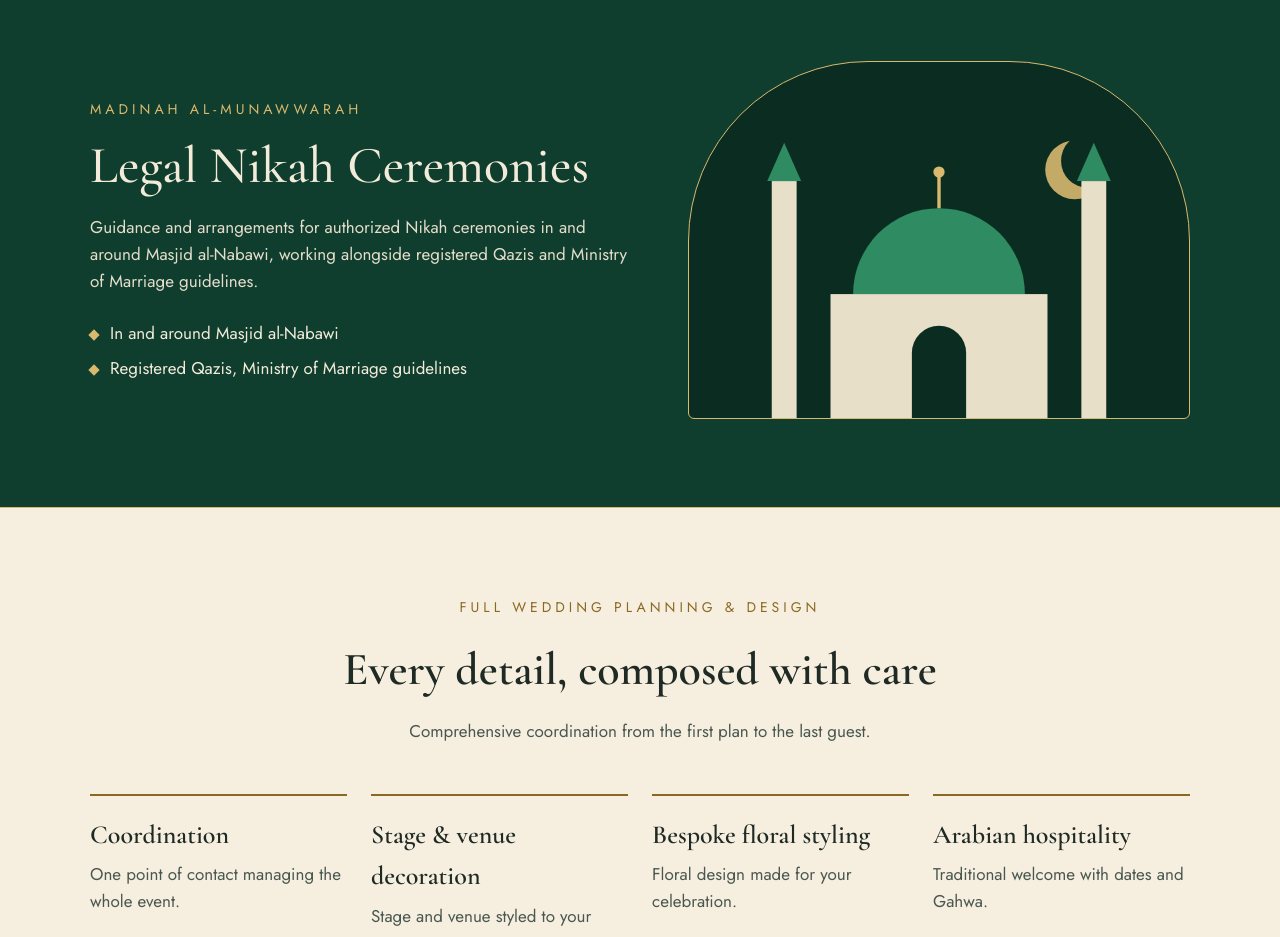
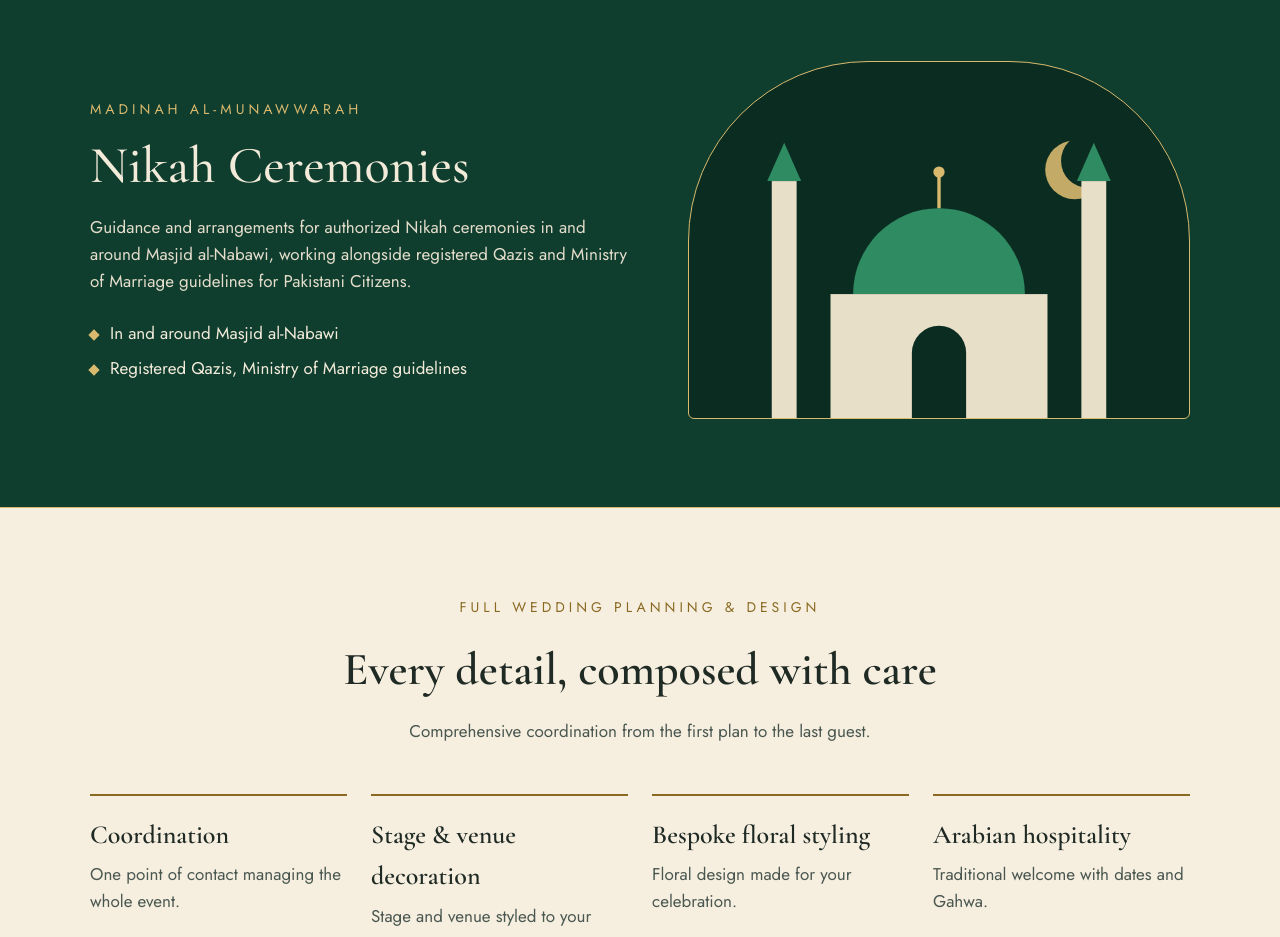
Before and after one commit to almirahmad/Rabiya-Akbar, a plain HTML site: page index.html in a window 1280 px wide. Shown: the part 1000-1937 px from the top of the page. Drawn offline with nearby package versions, Linux system fonts and the light colour scheme.

Commit message:
Update index.html

```diff
--- a/index.html
+++ b/index.html
@@ -4,9 +4,9 @@
 <meta charset="utf-8">
 <title>Rabiya Akber · Wedding Planning in Madinah</title>
 <meta name="viewport" content="width=device-width, initial-scale=1">
-<meta name="description" content="Rabiya Akber: female-led wedding planning in Madinah Al-Munawwarah. Legal Nikah ceremonies, full wedding planning and dinner receptions.">
+<meta name="description" content="Rabiya Akber: female-led wedding planning in Madinah Al-Munawwarah. Nikah ceremonies, full wedding planning and dinner receptions.">
 <meta property="og:title" content="Event Plan with Rabiya Akbar · Madinah">
-<meta property="og:description" content="Rabiya Akber: female-led wedding planning in Madinah Al-Munawwarah. Legal Nikah ceremonies, full wedding planning and dinner receptions.">
+<meta property="og:description" content="Rabiya Akber: female-led wedding planning in Madinah Al-Munawwarah. Nikah ceremonies, full wedding planning and dinner receptions.">
 <meta property="og:image" content="https://iili.io/n8L7eZ7.jpg">
 <meta property="og:image:type" content="image/jpeg">
 <meta property="og:image:width" content="1200">
@@ -56,8 +56,8 @@
 <div style="max-width: 1100px; margin: 0 auto; display: flex; flex-wrap: wrap; align-items: center; gap: 56px">
 <div style="flex: 1 1 380px">
 <div style="letter-spacing: 4px; font-size: 14px; color: #D8B96E">MADINAH AL-MUNAWWARAH</div>
-<h2 style="font-family: 'Cormorant Garamond', serif; font-weight: 500; font-size: 52px; line-height: 1.1; margin: 16px 0 20px">Legal Nikah Ceremonies</h2>
-<p style="margin: 0 0 24px; color: #E4DDCB">Guidance and arrangements for authorized Nikah ceremonies in and around Masjid al-Nabawi, working alongside registered Qazis and Ministry of Marriage guidelines.</p>
+<h2 style="font-family: 'Cormorant Garamond', serif; font-weight: 500; font-size: 52px; line-height: 1.1; margin: 16px 0 20px">Nikah Ceremonies</h2>
+<p style="margin: 0 0 24px; color: #E4DDCB">Guidance and arrangements for authorized Nikah ceremonies in and around Masjid al-Nabawi, working alongside registered Qazis and Ministry of Marriage guidelines for Pakistani Citizens.</p>
 <div style="display: flex; gap: 12px; align-items: baseline; margin-bottom: 8px"><div style="width: 8px; height: 8px; background: #D8B96E; transform: rotate(45deg); flex: none"></div><div>In and around Masjid al-Nabawi</div></div>
 <div style="display: flex; gap: 12px; align-items: baseline"><div style="width: 8px; height: 8px; background: #D8B96E; transform: rotate(45deg); flex: none"></div><div>Registered Qazis, Ministry of Marriage guidelines</div></div>
 </div>
```
